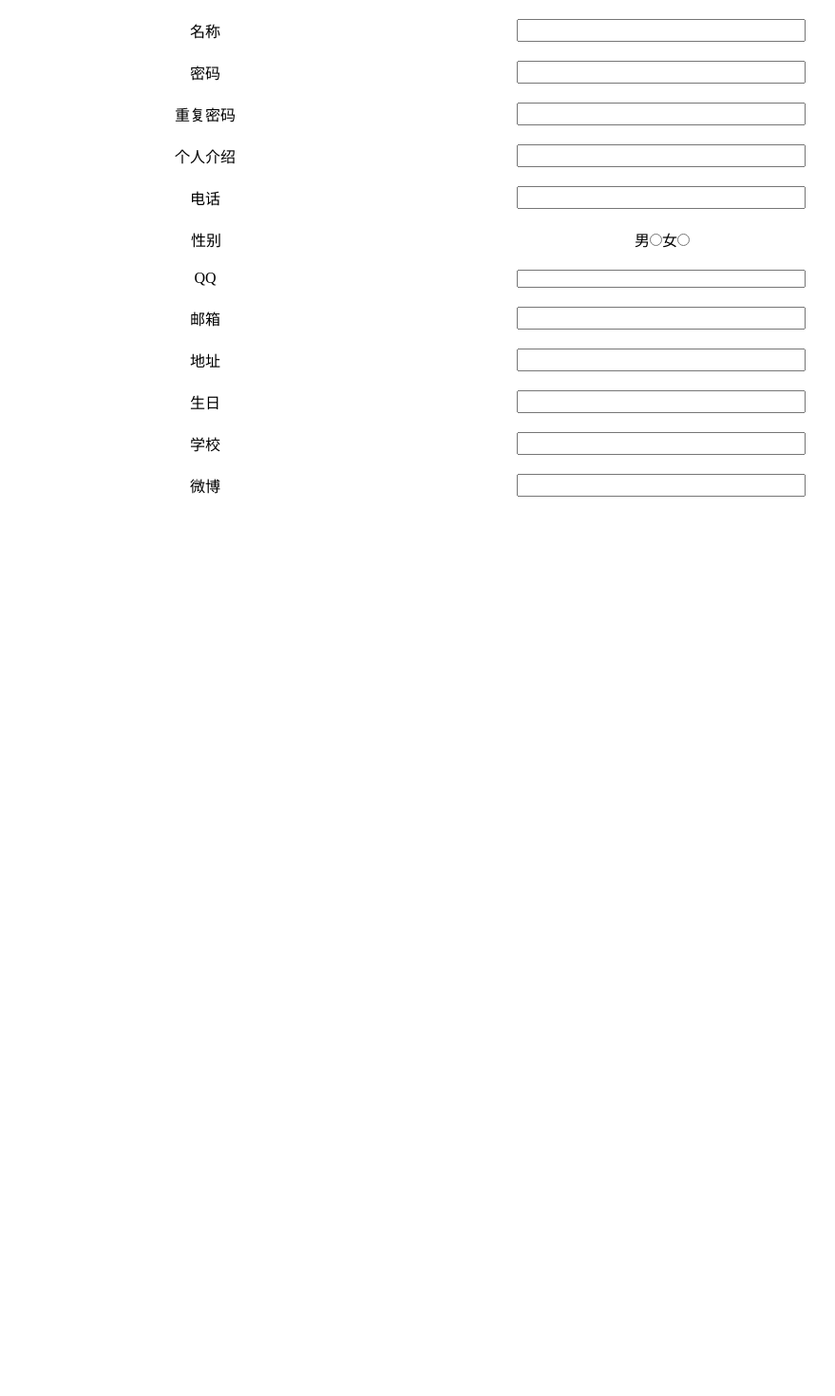
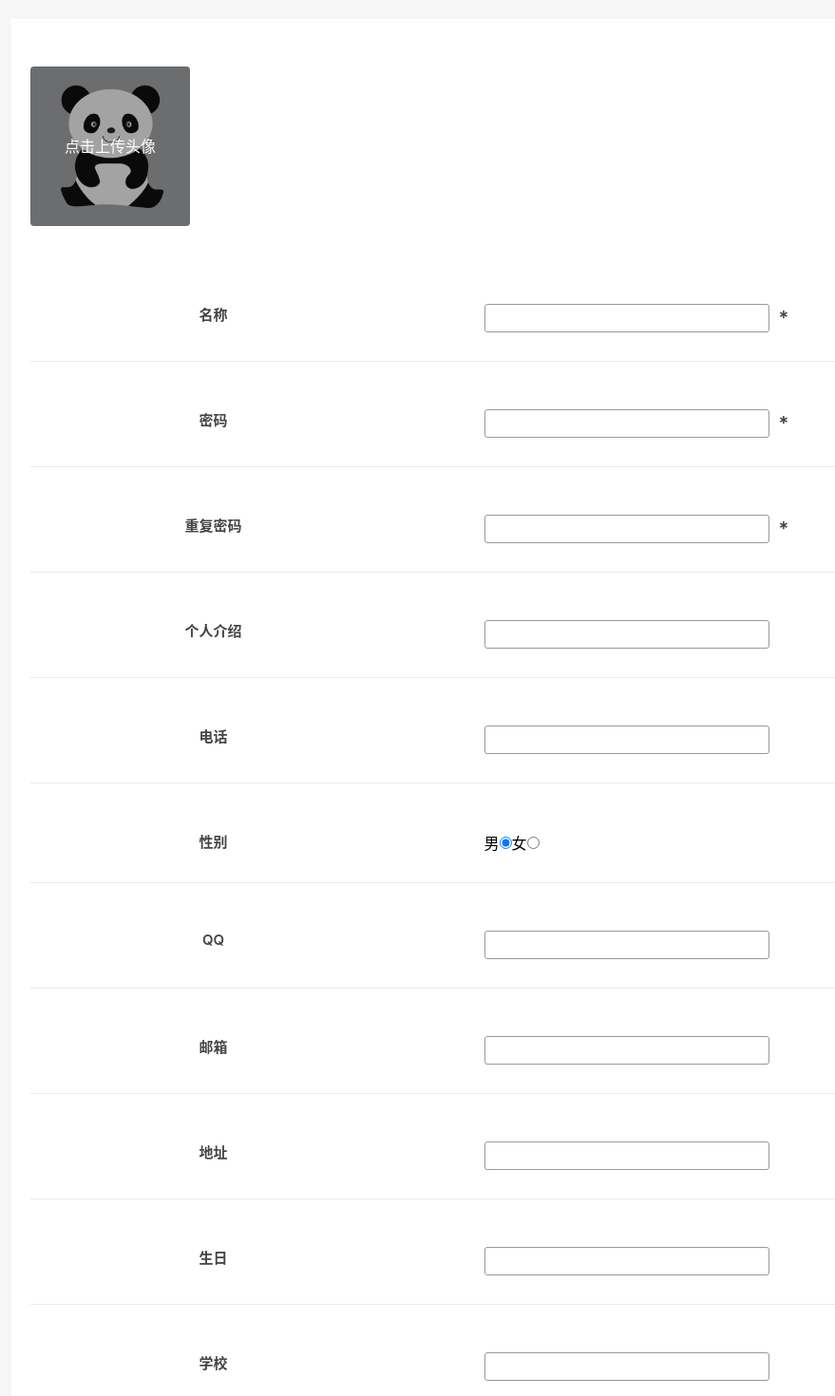
Before and after one commit to WWWung/blog, a Vue app: page /#/register in a window 1280 px wide. Shown: the top 1470 px of the page at 95% size, without its empty margins (128-1007 px from the left). Before the commit the page ends 800 px from the top, so only its background shows below. Built offline with nearby package versions, Linux system fonts and the light colour scheme; the HTML template or start-up script is replaced by a standard one.

Commit message:
注册页面样式修改

```diff
--- a/src/App.vue
+++ b/src/App.vue
@@ -11,8 +11,14 @@ export default {
 </script>
 
 <style>
+body {
+  background-color: #f6f6f6;
+  font-family: -apple-system,BlinkMacSystemFont,Helvetica Neue,PingFang SC,Microsoft YaHei,Source Han Sans SC,Noto Sans CJK SC,WenQuanYi Micro Hei,sans-serif;
+}
 #app {
   width: 1000px;
-  margin: 0 auto;
+  margin: 20px auto;
+  background-color: #fff;
+  padding: 50px 0;
 }
 </style>
--- a/src/assets/css/clear.css
+++ b/src/assets/css/clear.css
@@ -10,6 +10,7 @@ ol {
 }
 a {
 	text-decoration: none;
+	color: #444;
 }
 img {
 	border: none;
@@ -20,6 +21,7 @@ textarea {
 	margin: 0;
 	padding: 0;
 	outline: none;
+	border: none;
 }
 textarea {
 	resize: none;
--- a/src/components/head.vue
+++ b/src/components/head.vue
@@ -2,7 +2,7 @@
   <header id="app-head">
     <div v-show='!isLogin' id="login-tip-wrap">
       <span>您还未登录，请</span>
-      <a href="#" @click='clickToLogin'>登录</a>
+      <a href="javascript:;" @click='clickToLogin'>登录</a>
     </div>
     <div v-show='isLogin'>
       <div id="user-img-wrap">
@@ -19,12 +19,13 @@
     </div>
     <div id="search-wrap">
       <input type="text" name="" value="" id="search-box">
-      <a href="#">搜索</a>
+      <a href="javascript:;">搜索</a>
     </div>
   </header>
 </template>
 
 <script>
+const url = 'http://127.0.0.8:3000/isLogin'
 export default {
   data () {
     return {
@@ -37,10 +38,22 @@ export default {
     }
   },
   mounted () {
-    this.user.name = this.$store.state.user.name
-    this.user.description = this.$store.state.user.description
-    this.user.imageUrl = this.$store.state.user.imageUrl
-    this.isLogin = this.$store.state.isLogin
+    this.$http.post(url).then((d) => {
+      if (d.data === '未登录') {
+        this.$store.commit('setLoginState', false)
+        return false
+      }
+      delete d.data.sessionId
+      delete d.data.pwd
+      this.$store.commit('getUserInfo', d.data)
+      this.$store.commit('setLoginState', true)
+      this.user.name = this.$store.state.user.name
+      this.user.description = this.$store.state.user.description
+      this.user.imageUrl = this.$store.state.user.imageUrl
+      this.isLogin = this.$store.state.isLogin
+    }).catch((err) => {
+      console.log(err)
+    })
   },
   methods: {
     clickToLogin () {
--- a/src/views/loginPage.vue
+++ b/src/views/loginPage.vue
@@ -11,24 +11,37 @@
         <input type="password" name="" value="" id='password' v-model='psw'>
       </div>
       <div class="login-row">
-        <a href="#" @click='loginIn'>登录</a>
+        <a href="javascript:;" @click='loginIn'>登录</a>
         <a href="#">注册</a>
       </div>
     </div>
+    <Dialog :width='dialog.width'
+            :msg='dialog.msg'
+            :height='dialog.height'
+            :show-dialog='dialog.show'>
+          </Dialog>
   </div>
 </template>
 
 <script>
 import Head from '../components/head'
-const url = 'http://127.0.0.8:3000/loginIn?baseName=users'
+import Dialog from '../components/dialog'
+const url = 'http://127.0.0.8:3000/loginIn'
 export default {
   components: {
-    'Head-view': Head
+    'Head-view': Head,
+    Dialog
   },
   data () {
     return {
       name: '',
-      psw: ''
+      psw: '',
+      dialog: {
+        width: 300,
+        height: 100,
+        msg: '正在上传...',
+        show: false
+      }
     }
   },
   methods: {
@@ -44,10 +57,24 @@ export default {
         if (d.data.name) {
           this.$store.commit('getUserInfo', d.data)
           this.$store.commit('setLoginState', true)
+          this.$router.push({path: '/'})
+        } else {
+          this.dialog.msg = d.data
+          this.dialog.show = true
+          this.letDialogClear(this, 1000)
         }
       }).catch((err) => {
         console.log(err)
       })
+    },
+    letDialogClear (_this, time, fun) {
+      let timer = setTimeout(() => {
+        _this.dialog.show = false
+        clearTimeout(timer)
+        if (typeof fun === 'function') {
+          fun()
+        }
+      }, time)
     }
   }
 }
--- a/src/views/registerPage.vue
+++ b/src/views/registerPage.vue
@@ -1,24 +1,44 @@
 <template lang="html">
   <div>
+    <header class="register-head">
+      <div class="head-portrait-wrap">
+        <img :src="user.imageUrl" alt="个人头像" class="head-portrait">
+        <a href="javascript:;" class="upload-portrait" @click="changePortrait">点击上传头像</a>
+        <input type="file" name="portrait" value="" ref="portrait" accept="image/gif,image/jpeg,image/jpg,image/png" @change='changeFile($event)'>
+      </div>
+    </header>
     <div class="register-row">
       <label for="rg-name" class="register-row-left">名称</label>
-      <input type="text" name="" value="" id="rg-name" class="register-row-right" v-model='user.name'>
+      <div class="register-row-right ">
+        <input type="text" name="" value="" id="rg-name" class="text-input" v-model='user.name'>
+        <span class="must-fill">*</span>
+      </div>
     </div>
     <div class="register-row">
       <label for="rg-pwd" class="register-row-left">密码</label>
-      <input type="text" name="" value="" id="rg-pwd" class="register-row-right" v-model='user.pwd'>
+      <div class="register-row-right ">
+        <input type="password" name="" value="" id="rg-pwd" class="text-input" v-model='user.pwd'>
+        <span class="must-fill">*</span>
+      </div>
     </div>
     <div class="register-row">
       <label for="rg-repwd" class="register-row-left">重复密码</label>
-      <input type="text" name="" value="" id="rg-repwd" class="register-row-right" v-model='user.repwd'>
+      <div class="register-row-right ">
+        <input type="password" name="" value="" id="rg-repwd" class="text-input" v-model='user.repwd'>
+        <span class="must-fill">*</span>
+      </div>
     </div>
     <div class="register-row">
       <label for="rg-description" class="register-row-left">个人介绍</label>
-      <input type="text" name="" value="" id="rg-description" class="register-row-right"  v-model='user.description'>
+      <div class="register-row-right ">
+        <input type="text" name="" value="" id="rg-description" class="text-input"  v-model='user.description'>
+      </div>
     </div>
     <div class="register-row">
       <label for="rg-phone" class="register-row-left">电话</label>
-      <input type="text" name="" value="" id="rg-phone" class="register-row-right"  v-model='user.phone'>
+      <div class="register-row-right ">
+        <input type="text" name="" value="" id="rg-phone" class="text-input"  v-model='user.phone'>
+      </div>
     </div>
     <div class="register-row">
       <label for="rg-sex" class="register-row-left">性别</label>
@@ -31,27 +51,42 @@
     </div>
     <div class="register-row">
       <label for="rg-QQ" class="register-row-left">QQ</label>
-      <input type="text" name="" value="" id="rg-QQ" class="register-row-right"  v-model='user.qq'>
+      <div class="register-row-right ">
+        <input type="text" name="" value="" id="rg-QQ" class="text-input"  v-model='user.qq'>
+      </div>
     </div>
     <div class="register-row">
       <label for="rg-email" class="register-row-left">邮箱</label>
-      <input type="text" name="" value="" id="rg-email" class="register-row-right"  v-model='user.email'>
+      <div class="register-row-right ">
+        <input type="text" name="" value="" id="rg-email" class="text-input"  v-model='user.email'>
+      </div>
     </div>
     <div class="register-row">
       <label for="rg-address" class="register-row-left">地址</label>
-      <input type="text" name="" value="" id="rg-address" class="register-row-right"  v-model='user.address'>
+      <div class="register-row-right ">
+        <input type="text" name="" value="" id="rg-address" class="text-input"  v-model='user.address'>
+      </div>
     </div>
     <div class="register-row">
       <label for="rg-birthday" class="register-row-left">生日</label>
-      <input type="text" name="" value="" id="rg-birthday" class="register-row-right"  v-model='user.birthday'>
+      <div class="register-row-right ">
+        <input type="text" name="" value="" id="rg-birthday" class="text-input"  v-model='user.birthday'>
+      </div>
     </div>
     <div class="register-row">
       <label for="rg-school" class="register-row-left">学校</label>
-      <input type="text" name="" value="" id="rg-school" class="register-row-right"  v-model='user.school'>
+      <div class="register-row-right ">
+        <input type="text" name="" value="" id="rg-school" class="text-input"  v-model='user.school'>
+      </div>
     </div>
     <div class="register-row">
       <label for="rg-weibo" class="register-row-left">微博</label>
-      <input type="text" name="" value="" id="rg-weibo" class="register-row-right"  v-model='user.weibo'>
+      <div class="register-row-right">
+        <input type="text" name="" value="" id="rg-weibo" class="text-input"  v-model='user.weibo'>
+      </div>
+    </div>
+    <div class="register-row">
+      <a href="javascript:;" @click='confirmUser'>注册</a>
     </div>
     <Dialog :width='dialog.width'
             :msg='dialog.msg'
@@ -62,8 +97,13 @@
 </template>
 
 <script>
-import dialog from '../components/dialog'
+import Dialog from '../components/dialog'
+const url = 'http://127.0.0.8:3000/register'
+const poUrl = 'http://127.0.0.8:3000/portrait'
 export default {
+  components: {
+    Dialog
+  },
   data () {
     return {
       user: {
@@ -71,15 +111,15 @@ export default {
         name: '',
         pwd: '',
         repwd: '',
-        description: '',
-        phone: '',
-        sex: '',
-        qq: '',
-        email: '',
-        address: '',
-        birthday: '',
-        school: '',
-        weibo: ''
+        description: null,
+        phone: null,
+        qq: null,
+        email: null,
+        address: null,
+        birthday: null,
+        school: null,
+        weibo: null,
+        imageUrl: '../../static/imgs/portrait.png'
       },
       dialog: {
         width: 300,
@@ -94,32 +134,88 @@ export default {
       if (!this.user.name) {
         this.dialog.msg = '请输入名称'
         this.dialog.show = true
+        this.letDialogClear(this, 1000)
+        return false
       }
       if (this.user.name.length < 4) {
         this.dialog.msg = '账号不得少于四位'
         this.dialog.show = true
+        this.letDialogClear(this, 1000)
+        return false
       }
       if (!this.user.pwd) {
         this.dialog.msg = '请输入密码'
         this.dialog.show = true
+        this.letDialogClear(this, 1000)
+        return false
       }
       if (!this.user.repwd) {
         this.dialog.msg = '请输入重复密码'
         this.dialog.show = true
+        this.letDialogClear(this, 1000)
+        return false
       }
-      const pwdReg =  /^[A-Za-z0-9]{6,20}$/
+      const pwdReg = /^(?![0-9]+$)(?![a-zA-Z]+$)[0-9A-Za-z]{6,16}$/
       if (!pwdReg.test(this.user.pwd)) {
-        this.dialog.msg = '密码必须是6-20位数字和字母的组合'
+        this.dialog.msg = '密码必须是8-20位数字和字母的组合'
         this.dialog.show = true
+        this.letDialogClear(this, 1000)
+        return false
       }
       if (!this.user.repwd) {
         this.dialog.msg = '请输入重复密码'
         this.dialog.show = true
+        this.letDialogClear(this, 1000)
+        return false
       }
       if (this.user.repwd !== this.user.pwd) {
         this.dialog.msg = '重复密码必须和密码一致'
         this.dialog.show = true
+        this.letDialogClear(this, 1000)
+        return false
       }
+      let data = {}
+      for (let key in this.user) {
+        if (key !== 'repwd') {
+          data[key] = this.user[key]
+        }
+      }
+      data.birthday = new Date(data.birthday).getTime()
+      this.$http.post(url, JSON.stringify(data)).then((d) => {
+        console.log(d.data)
+        this.$store.commit('getUserInfo', data)
+        this.$store.commit('setLoginState', true)
+        this.$router.push({path: '/'})
+      }).catch((err) => {
+        console.log(err)
+      })
+    },
+    letDialogClear (_this, time, fun) {
+      let timer = setTimeout(() => {
+        _this.dialog.show = false
+        clearTimeout(timer)
+        if (typeof fun === 'function') {
+          fun()
+        }
+      }, time)
+    },
+    changePortrait () {
+      this.$refs.portrait.click()
+    },
+    changeFile (e) {
+      console.log(e.target.files[0])
+      const file = e.target.files[0]
+      if (file.size > 3148576) {
+        alert('请选择小于3M的图片')
+        return false
+      }
+      let formData = new FormData()
+      formData.append('portrait', file)
+      this.$http.post(poUrl, formData).then((d) => {
+        console.log(d.data)
+      }).catch((err) => {
+        console.log(err)
+      })
     }
   }
 }
@@ -130,13 +226,65 @@ export default {
   margin: 20px;
   display: flex;
   justify-content: space-around;
+  border-bottom: 1px solid #ebebeb;
+  padding: 30px;
+}
+.register-row input {
+  text-align: left;
+  text-indent: 10px;
+}
+.text-input {
+  width: 300px;
+  height: 30px;
+  border-radius: 3px;
+  border: 1px solid #999;
+  box-sizing: border-box;
 }
 .register-row-left {
   width: 80px;
   text-align: center;
+  font-size: 15px;
+  font-weight: 600;
+  color: #444;
 }
 .register-row-right {
-  width: 300px;
+  width: 330px;
+}
+.must-fill {
+  display: inline-block;
+  padding-left: 10px;
+  font-size: 20px;
+  vertical-align: middle;
+  font-weight: 600;
+  color: #444
+}
+.register-head {
+  height: 200px;
+  position: relative;
+}
+.head-portrait-wrap {
+  background-color: #eee;
+  width: 168px;
+  position: absolute;
+  height: 168px;
+  border-radius: 4px;
+  overflow: hidden;
+  left: 20px;
+}
+.head-portrait {
+  width: 168px;
+  height: 168px;
+  display: block;
+}
+.upload-portrait {
+  position: absolute;
   text-align: center;
+  width: 168px;
+  height: 168px;
+  top: 0;
+  left: 0;
+  background-color: rgba(26, 26, 26, .4);
+  line-height: 168px;
+  color: #fff;
 }
 </style>
--- a/src/views/writePage.vue
+++ b/src/views/writePage.vue
@@ -24,7 +24,7 @@ import Editor from '../components/editor'
 import Details from '../components/article_details'
 import Dialog from '../components/dialog'
 
-const url = 'http://127.0.0.8:3000/submitArticle?baseName=article'
+const url = 'http://127.0.0.8:3000/submitArticle'
 export default {
   components: {
     'Head-view': Head,
@@ -53,7 +53,6 @@ export default {
   },
   methods: {
     submitArticle () {
-      const _this = this
       if (!this.editorHtml) {
         this.dialog = {
           width: 300,
@@ -61,7 +60,7 @@ export default {
           msg: '请输入博客内容',
           show: true
         }
-        this.letDialogClear(_this, 1000)
+        this.letDialogClear(this, 1000)
       } else {
         this.dialog = {
           width: 300,
@@ -73,13 +72,13 @@ export default {
         this.article.content = this.editorHtml
         // 把数据转换成JSON格式，否则浏览器会先发送options请求，等服务器成功响应成功之后再发送post，原因在于跨域，具体机制不明白...待学习
         this.$http.post(url, JSON.stringify(this.article)).then((d) => {
-          _this.dialog.msg = '博客上传成功'
-          this.letDialogClear(_this, 1000, () => {
+          this.dialog.msg = '博客上传成功'
+          this.letDialogClear(this, 1000, () => {
             this.$router.push({path: '/'})
           })
         }).catch((err) => {
-          _this.dialog.msg = '博客上传失败'
-          this.letDialogClear(_this, 1000)
+          this.dialog.msg = '博客上传失败'
+          this.letDialogClear(this, 1000)
           console.log(err)
         })
       }
```
Also changed, not shown: static/imgs/portrait.png (added), static/imgs/z.png (added).
